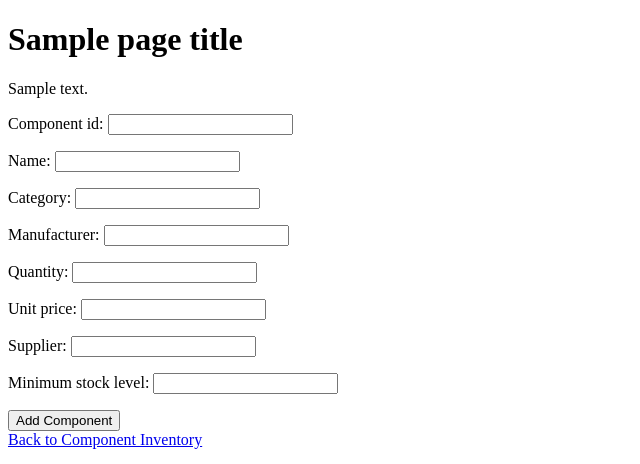
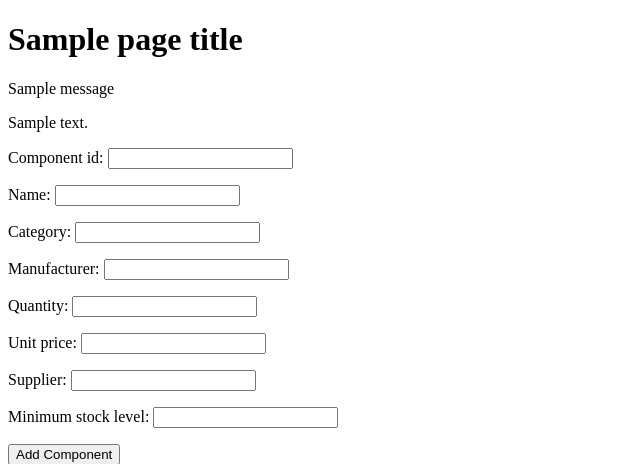
Before and after one commit to Electronic-store-inventory-management/Mini-project-docs, a Django app: template inventory/templates/inventory/add_component.html in a window 1280 px wide. Shown: the top 464 px of the page, without its empty margins (0-640 px from the left). Run offline with Django 5.2, Linux system fonts and the light colour scheme; tables that the repository leaves empty hold one stand-in row (values such as "Sample post"); the template is opened without the code that fills it: values that come from a table or form of the project are taken from there, most other values are stand-ins (such as "Sample title", 1, 10 or a date in 2020); one stand-in notice (Sample message) is shown; parts of the project's set-up code (start-up, migrations or seed data) failed here and were passed over.

Commit message:
Implement US-12 operation confirmation messages

```diff
--- a/inventory/templates/inventory/add_component.html
+++ b/inventory/templates/inventory/add_component.html
@@ -6,6 +6,12 @@
 <body>
 
     <h1>{{ page_title }}</h1>
+
+    {% if messages %}
+        {% for message in messages %}
+            <p>{{ message }}</p>
+        {% endfor %}
+    {% endif %}
 
     {% if success_message %}
         <p>{{ success_message }}</p>
--- a/inventory/views.py
+++ b/inventory/views.py
@@ -71,7 +71,7 @@ def add_component(request):
 
     return render(
         request,
-        "inventory/component_form.html",
+        "inventory/add_component.html",
         {
             "page_title": "Add Component",
             "form": form,
```
